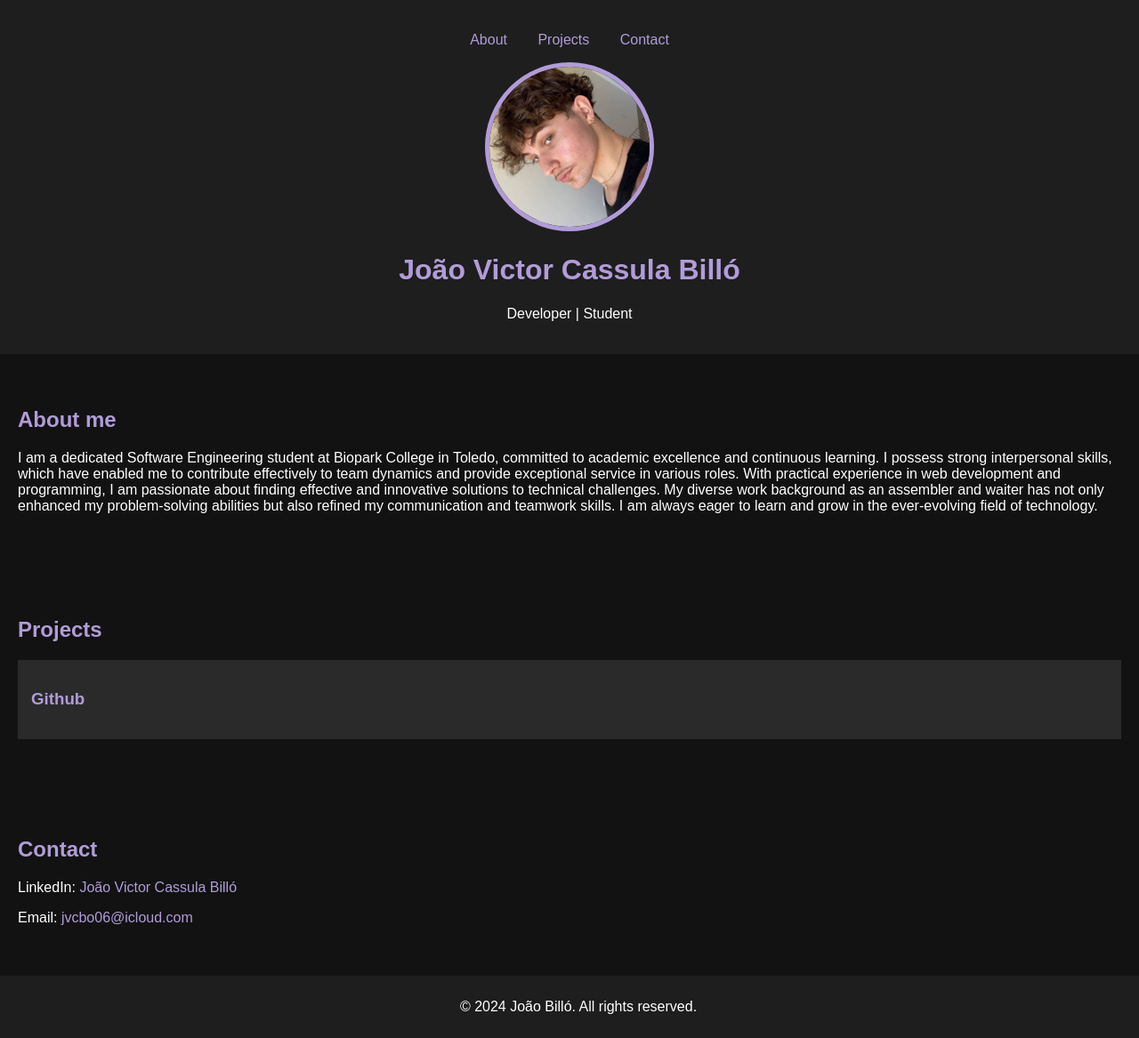
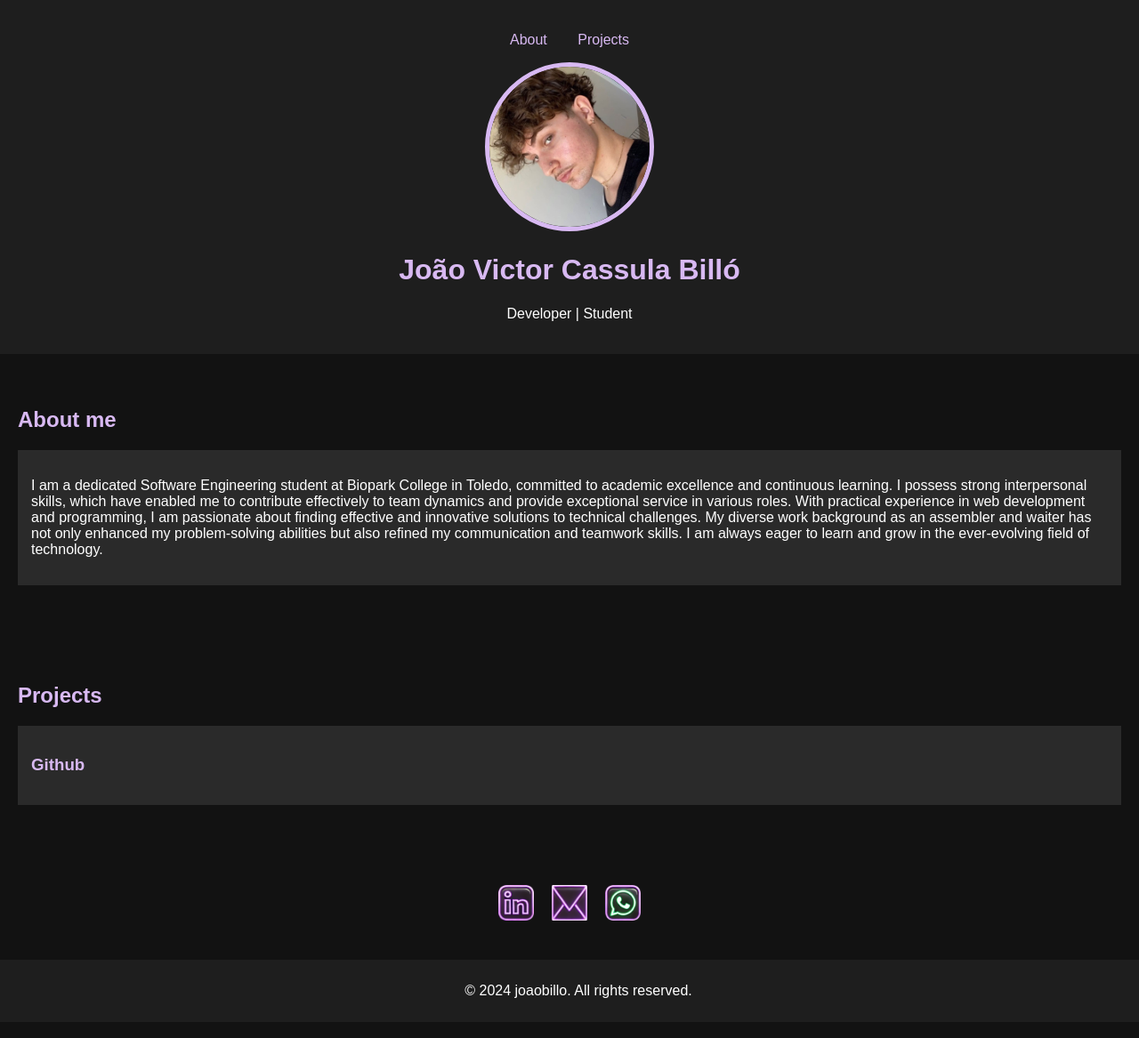
Before and after one commit to JOAOVICTORCASSULA/joaobillo, a plain HTML site: page index.html in a window 1280 px wide. Shown: the whole page at 89% size. Drawn offline with Linux system fonts and the light colour scheme.

Commit message:
Site 2.0

```diff
--- /dev/null
+++ b/código/site.css
@@ -0,0 +1,118 @@
+/* Estilos gerais do corpo da página */
+body {
+    font-family: Arial, sans-serif; /* Define a fonte da página */
+    margin: 0; /* Remove as margens padrão */
+    padding: 0; /* Remove o preenchimento padrão */
+    background-color: #121212; /* Cor de fundo escura */
+    color: #ffffff; /* Cor do texto branca */
+}
+
+/* Estilos para o cabeçalho */
+header {
+    background-color: #1e1e1e; /* Cor de fundo do cabeçalho */
+    padding: 20px; /* Espaçamento interno do cabeçalho */
+    text-align: center; /* Centraliza o conteúdo do cabeçalho */
+}
+
+/* Estilos para a navegação */
+nav ul {
+    list-style-type: none; /* Remove os marcadores da lista */
+    padding: 0; /* Remove o preenchimento padrão */
+}
+
+nav ul li {
+    display: inline; /* Exibe os itens da lista em linha */
+    margin: 0 15px; /* Margem entre os itens da lista */
+}
+
+/* Estilos para os links da navegação */
+nav a {
+    color: #d8b9f2; /* Cor dos links (lilás brilhante) */
+    text-decoration: none; /* Remove o sublinhado dos links */
+    transition: transform 0.2s ease, color 0.2s ease; /* Efeito de transição suave ao passar o mouse */
+}
+
+/* Efeito de aumento nos links ao passar o mouse */
+nav a:hover {
+    transform: scale(1.1); /* Aumenta o tamanho do link */
+    color: #a02c90; /* Cor do link ao passar o mouse (um rosa) */
+}
+
+/* Estilos para as imagens */
+img {
+    width: 180px; /* Largura fixa da imagem */
+    height: 180px; /* Altura fixa da imagem */
+    object-fit: cover; /* Ajusta a imagem para se adaptar ao quadrado */
+    border-radius: 50%; /* Torna a imagem redonda */
+    border: 5px solid #d8b9f2; /* Bordas lilás brilhante */
+}
+
+/* Estilos para as seções da página */
+section {
+    padding: 40px 20px; /* Espaçamento interno das seções */
+}
+
+/* Estilos para os cabeçalhos */
+h1, h2, h3 {
+    color: #d8b9f2; /* Cor lilás brilhante para os cabeçalhos */
+}
+
+/* Estilos para os contêineres de projetos */
+.projeto {
+    background-color: #2a2a2a; /* Cor de fundo dos contêineres de projeto */
+    padding: 15px; /* Espaçamento interno do contêiner */
+    margin: 10px 0; /* Margem entre os contêineres */
+}
+
+/* Estilos para o rodapé */
+footer {
+    background-color: #1e1e1e; /* Cor de fundo do rodapé */
+    text-align: center; /* Centraliza o texto do rodapé */
+    padding: 10px; /* Espaçamento interno do rodapé */
+    position: relative; /* Posição relativa para o rodapé */
+    bottom: 0; /* Fixa o rodapé na parte inferior */
+    width: 100%; /* Largura total do rodapé */
+}
+
+/* Estilos para os ícones sociais */
+.social-icon {
+    width: 40px; /* Tamanho dos ícones */
+    height: 40px; /* Tamanho dos ícones */
+    transition: transform 0.2s ease; /* Animação suave ao passar o mouse */
+    border-radius: 0; /* Garante que não haja bordas arredondadas */
+    overflow: hidden; /* Esconde qualquer conteúdo que ultrapasse os limites do ícone */
+    border: none; /* Remove qualquer borda do ícone */
+}
+
+/* Estilos para a imagem dentro dos ícones sociais */
+.social-icon img {
+    width: 100%; /* Deixa a imagem ocupar todo o ícone */
+    height: 100%; /* Altura da imagem ocupa todo o ícone */
+    object-fit: cover; /* Assegura que a imagem preencha o ícone sem distorção */
+    border-radius: 0; /* Remove bordas arredondadas para deixar quadrado */
+}
+
+/* Efeito de aumento nos ícones sociais ao passar o mouse */
+.social-icon:hover {
+    transform: scale(1.1); /* Efeito de aumento ao passar o mouse */
+    filter: brightness(1.2); /* Aumenta o brilho ao passar o mouse */
+}
+
+/* Estilos para os contêineres de ícones de contato */
+.contato-icones {
+    display: flex; /* Alinha os ícones lado a lado */
+    justify-content: center; /* Centraliza os ícones */
+    align-items: center; /* Centraliza verticalmente */
+    gap: 20px; /* Espaçamento entre os ícones */
+}
+
+/* Reaproveita estilos de navegação para garantir consistência */
+nav a, a {
+    color: #d8b9f2; /* Cor dos links (lilás brilhante) */
+    text-decoration: none; /* Remove o sublinhado dos links */
+}
+
+/* Efeito de aumento nos links ao passar o mouse */
+nav a:hover, a:hover {
+    color: #a02c90; /* Um rosa ao passar o mouse */
+}
--- a/index.html
+++ b/index.html
@@ -1,11 +1,11 @@
 <!DOCTYPE html>
 <html lang="pt-BR">
 <head>
-    <link rel="icon" href="gato.png.jfif" type="image/png">
+    <link rel="icon" href="imagens/gato.png.jfif" type="image/png">
     <meta charset="UTF-8">
     <meta name="viewport" content="width=device-width, initial-scale=1.0">
     <title>João Billó</title>
-    <link rel="stylesheet" href="site.css">
+    <link rel="stylesheet" href="código/site.css">
 </head>
 <body>
     <header>
@@ -13,19 +13,20 @@
             <ul>
                 <li><a href="#sobre">About</a></li>
                 <li><a href="#projetos">Projects</a></li>
-                <li><a href="#contato">Contact</a></li>
             </ul>
         </nav>
-        <img src="eu.jpg" alt="João Victor Cassula Billó" style="width: 180px;">
+        <img src="imagens/eu.jpg" alt="João Victor Cassula Billó" style="width: 180px;">
         <h1>João Victor Cassula Billó</h1>
         <p>Developer | Student</p>
     </header>
 
     <section id="sobre">
         <h2>About me</h2>
-        <p>I am a dedicated Software Engineering student at Biopark College in Toledo, committed to academic excellence and continuous learning. I possess strong interpersonal skills, which have enabled me to contribute effectively to team dynamics and provide exceptional service in various roles.
+        <div class="projeto">
+            <p>I am a dedicated Software Engineering student at Biopark College in Toledo, committed to academic excellence and continuous learning. I possess strong interpersonal skills, which have enabled me to contribute effectively to team dynamics and provide exceptional service in various roles.
 
-            With practical experience in web development and programming, I am passionate about finding effective and innovative solutions to technical challenges. My diverse work background as an assembler and waiter has not only enhanced my problem-solving abilities but also refined my communication and teamwork skills. I am always eager to learn and grow in the ever-evolving field of technology.</p>
+                With practical experience in web development and programming, I am passionate about finding effective and innovative solutions to technical challenges. My diverse work background as an assembler and waiter has not only enhanced my problem-solving abilities but also refined my communication and teamwork skills. I am always eager to learn and grow in the ever-evolving field of technology.</p>
+        </div>
     </section>
 
     <section id="projetos">
@@ -36,13 +37,22 @@
     </section>
 
     <section id="contato">
-        <h2>Contact</h2>
-        <p>LinkedIn: <a href="https://www.linkedin.com/in/joão-victor-cassula-billó-b1a248332" target="_blank">João Victor Cassula Billó</a></p>
-        <p>Email: <a href="mailto:jvcbo06@icloud.com">jvcbo06@icloud.com</a></p>
+        <div class="contato-icones">
+            <a href="https://www.linkedin.com/in/joão-victor-cassula-billó-b1a248332" target="_blank">
+                <img src="imagens/linkedin.png" alt="LinkedIn" class="social-icon">
+            </a>
+            <a href="mailto:jvcbo06@icloud.com" target="_blank">
+                <img src="imagens/email.png" alt="Email" class="social-icon">
+            </a>
+            <a href="https://wa.me/5544997102688?text=Olá,%20gostaria%20de%20agendar%20uma%20entrevista" target="_blank">
+                <img src="imagens/whats.png" alt="WhatsApp" class="social-icon">
+            </a>
+        </div>
     </section>
 
+
     <footer>
-        <p>&copy; 2024 João Billó. All rights reserved.</p>
+        <p>&copy; 2024 joaobillo. All rights reserved.</p>
     </footer>
 </body>
 </html>
--- a/site.css
+++ /dev/null
@@ -1,75 +0,0 @@
-body {
-    font-family: Arial, sans-serif;
-    margin: 0;
-    padding: 0;
-    background-color: #121212;
-    color: #ffffff;
-}
-
-header {
-    background-color: #1e1e1e;
-    padding: 20px;
-    text-align: center;
-}
-
-nav ul {
-    list-style-type: none;
-    padding: 0;
-}
-
-nav ul li {
-    display: inline;
-    margin: 0 15px;
-}
-
-nav a {
-    color: #ffffff;
-    text-decoration: none;
-}
-
-img {
-    width: 180px;
-    height: 180px;
-    object-fit: cover; /* Ajusta a imagem para se adaptar ao quadrado */
-    border-radius: 50%; /* Faz a imagem ficar redonda */
-    border: 5px solid #b19cd9; /* Bordas roxas mais claras */
-}
-
-section {
-    padding: 40px 20px;
-}
-
-h1, h2, h3 {
-    color: #b19cd9; /* Cor roxa mais clara */
-}
-
-.projeto {
-    background-color: #2a2a2a;
-    padding: 15px;
-    margin: 10px 0;
-}
-
-footer {
-    background-color: #1e1e1e;
-    text-align: center;
-    padding: 10px;
-    position: relative;
-    bottom: 0;
-    width: 100%;
-}
-
-.social-icon {
-    width: 30px;
-    height: auto;
-    margin-right: 10px;
-    vertical-align: middle;
-}
-
-nav a, a {
-    color: #b19cd9; /* Roxo claro */
-    text-decoration: none; /* Remove o sublinhado */
-}
-
-nav a:hover, a:hover {
-    color: #d8b9f2; /* Um roxo ainda mais claro ao passar o mouse */
-}
```
Also changed, not shown: imagens/email.png (added), imagens/eu.jpg (renamed from eu.jpg), imagens/gato.png.jfif (renamed from gato.png.jfif), imagens/linkedin.png (added), imagens/whats.png (added).
